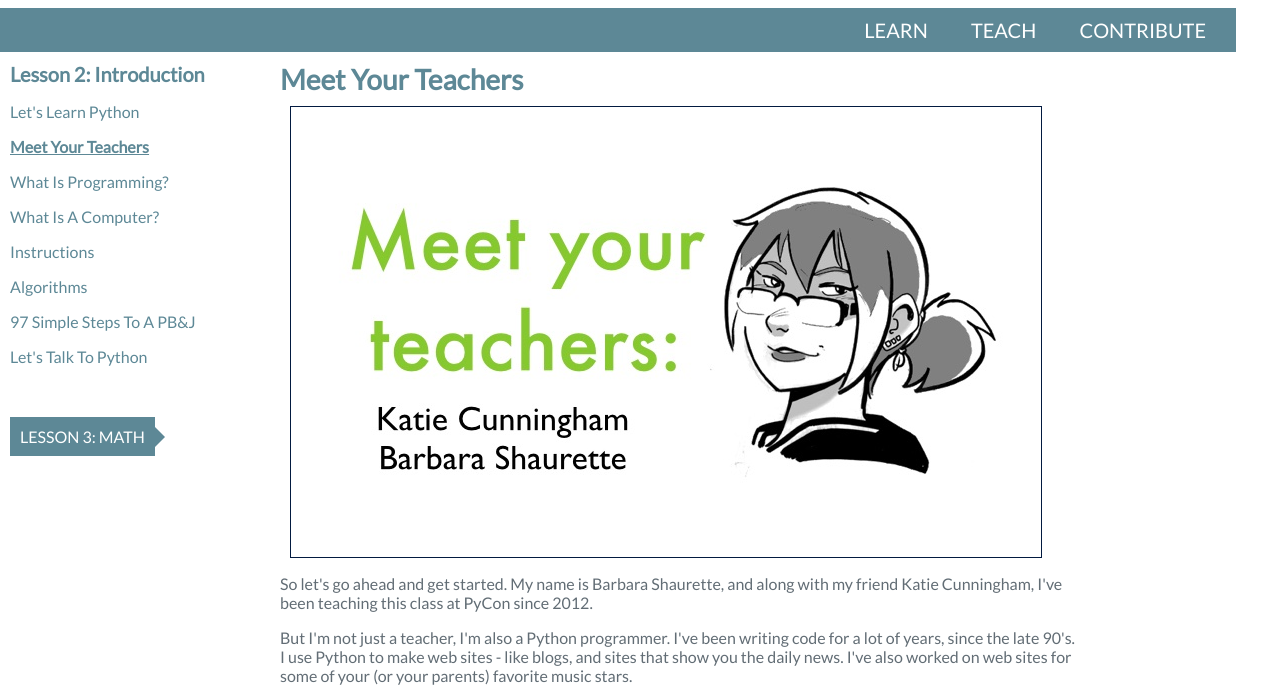
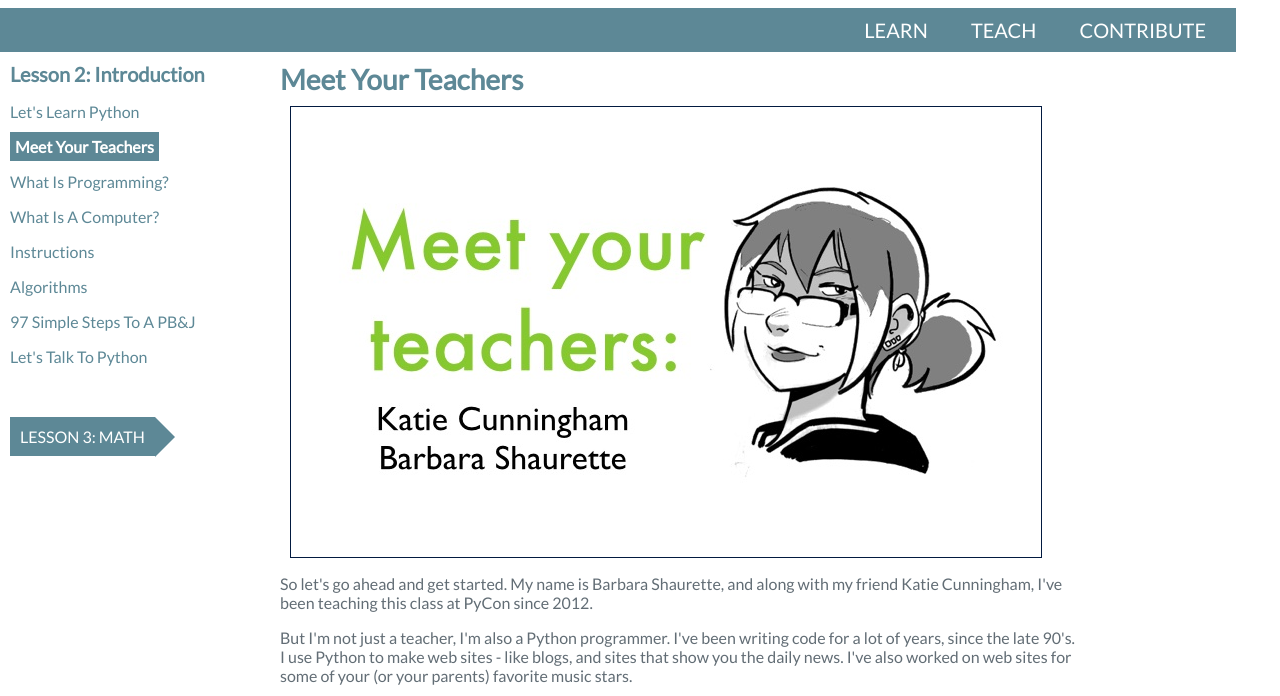
Before and after one commit to mechanicalgirl/pykids, a Django app: page /learn/lesson/2/step/2/ in a window 1280 px wide. Shown: the top 696 px of the page. Run offline with Django 3.2, Linux system fonts and the light colour scheme; data comes from the database, SQL or seed files in the repository; both versions use the stored data as it was after the commit.

Commit message:
a boatload more rough content, beginning to translate the slides

```diff
--- a/youngcoders/lessons/static/lessons/style.css
+++ b/youngcoders/lessons/static/lessons/style.css
@@ -94,10 +94,18 @@ ul.orange-circle {
     margin: 10px;
     line-height: 2;
 }
+ul.purple-star {
+    list-style-image: url('purple-star.jpg');
+    font-size: 30px;
+    margin: 10px;
+    line-height: 2;
+}
+
 .pink-prompt {
     font-size: 30px;
     font-weight: bold;
     color: pink;
+    line-height: .25;
 }
 
 pre code {
@@ -111,5 +119,6 @@ pre code {
     background-color: #F0F0F0;
     padding: 10px;
     margin: 0px;
+    margin-left: 20px;
     width: 90%;
 }
--- a/youngcoders/youngcoders/static/youngcoders/style.css
+++ b/youngcoders/youngcoders/static/youngcoders/style.css
@@ -87,18 +87,20 @@ li {
     position: absolute;
     left: 100%;
     top: 50%;
-    margin-top: -10px;
+    margin-top: -20px;
     width: 0;
     height: 0;
-    border-top: 10px solid transparent;
-    border-left: 10px solid #5D8896;
-    border-bottom: 10px solid transparent;
-    border-right: 10px solid transparent;
+    border-top: 20px solid transparent;
+    border-left: 20px solid #5D8896;
+    border-bottom: 20px solid transparent;
+    border-right: 20px solid transparent;
 }
 
 .active {
   font-weight: bold;
 }
 .active a {
-    text-decoration: underline;
+    color: #fff;
+    background-color: #5D8896;
+    padding: 5px;
 }
```
Also changed, not shown: youngcoders/db.sqlite3, youngcoders/lessons/static/lessons/images/colored_loop.jpg (added), youngcoders/lessons/static/lessons/purple-star.jpg (added).
